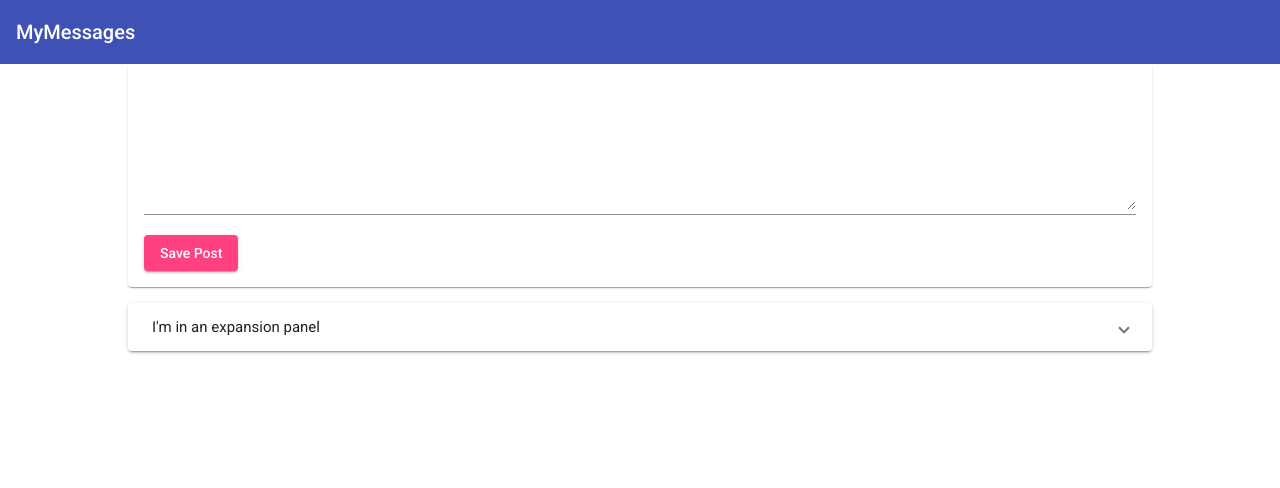
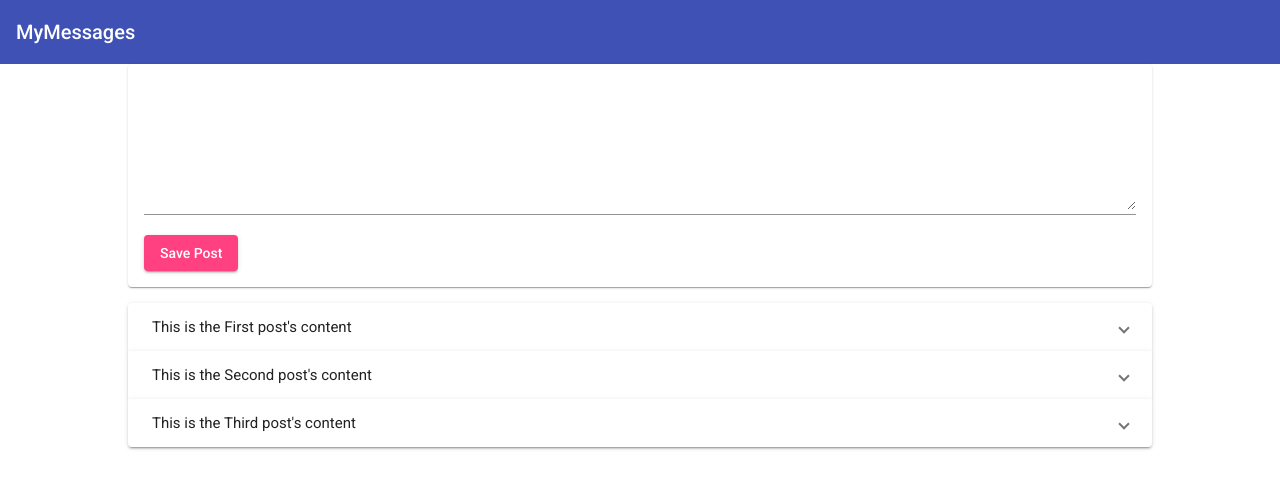
Before and after one commit to sandeepnunna90/mean-course, an Angular app: page / in a window 1280 px wide. Shown: the top 488 px of the page. Built offline with nearby package versions, Linux system fonts and the light colour scheme.

Commit message:
Modify Post List template:
- Use ngFor structural Driectieve in Post List Component
- Add multi="true" to accordion (see material documentation)

```diff
--- a/src/app/posts/post-list/post-list.component.html
+++ b/src/app/posts/post-list/post-list.component.html
@@ -1,8 +1,8 @@
-<mat-accordion>
-  <mat-expansion-panel>
-    The expansion title!
+<mat-accordion multi="true">
+  <mat-expansion-panel *ngFor="let post of posts">
+    {{ post.title }}
     <mat-expansion-panel-header>
-      <p>I'm in an expansion panel</p>
+      <p> {{ post.content }} </p>
     </mat-expansion-panel-header>
   </mat-expansion-panel>
 </mat-accordion>
```
